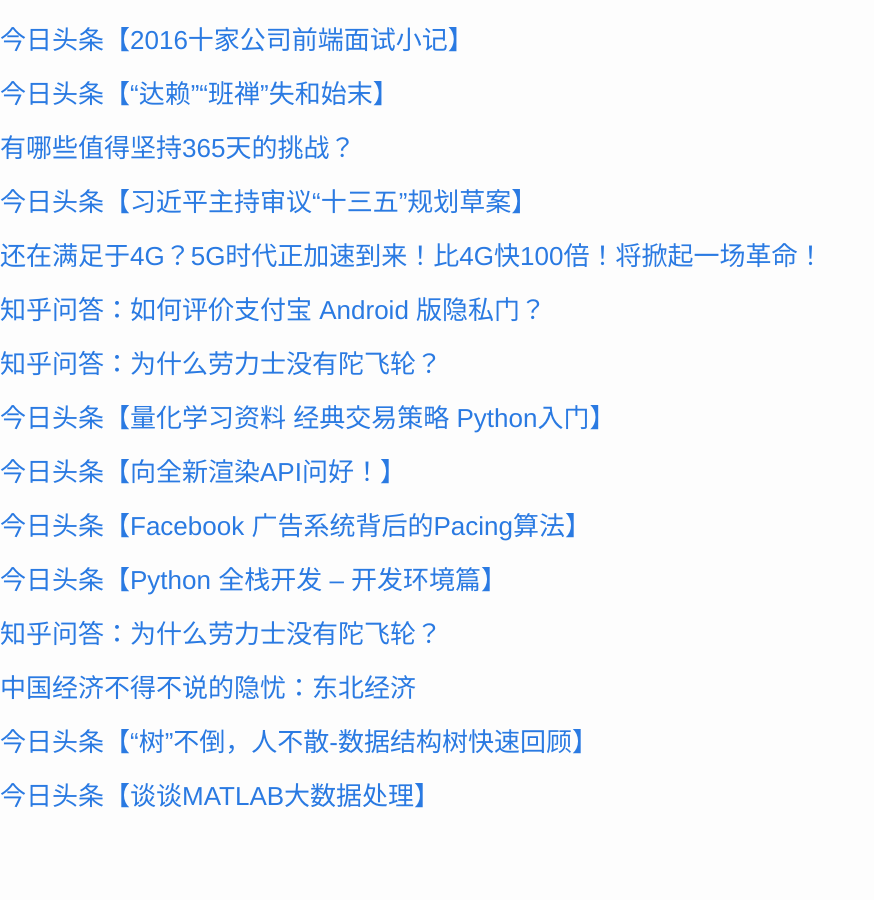
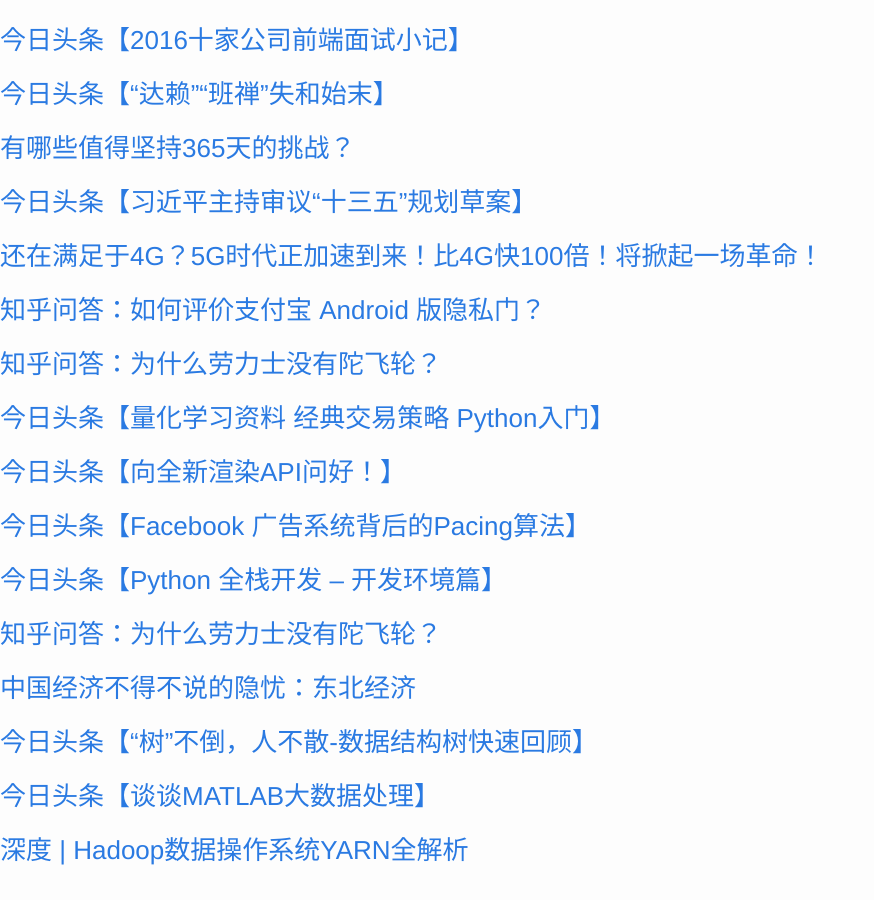
Before and after one commit to cnwarden/cnwarden.github.io, a Jekyll site: the page built from _posts/2016-02-22-test.markdown, in a window 1280 px wide and 900 px high, scrolled down 624 px. Shown: the whole window, without its empty margins (0-874 px from the left). Built offline with Jekyll 4.4.1, drawn with Linux system fonts in a browser that asks for light colours; before the commit the page ends 1470 px from its top, so only the background shows below that.

Commit message:
auto commit

```diff
--- a/_posts/2016-02-22-test.markdown
+++ b/_posts/2016-02-22-test.markdown
@@ -53,3 +53,5 @@ categories: update
 ### [今日头条【“树”不倒，人不散-数据结构树快速回顾】](http://toutiao.com/item/6253959549284254209/?iid=3578109516&app=news_article&tt_from=android_share&utm_source=email&utm_medium=toutiao_android&utm_campaign=client_share)
 
 ### [今日头条【谈谈MATLAB大数据处理】](http://toutiao.com/item/6254402402850439682/?iid=3578109516&app=news_article&tt_from=android_share&utm_source=email&utm_medium=toutiao_android&utm_campaign=client_share)
+
+### [深度&nbsp;|&nbsp;Hadoop数据操作系统YARN全解析](http://mp.weixin.qq.com/s?__biz=MjM5MDE0Mjc4MA==&mid=402875530&idx=1&sn=08bc46908201bcfb7f3f563a54e44862&scene=0#wechat_redirect)
```
